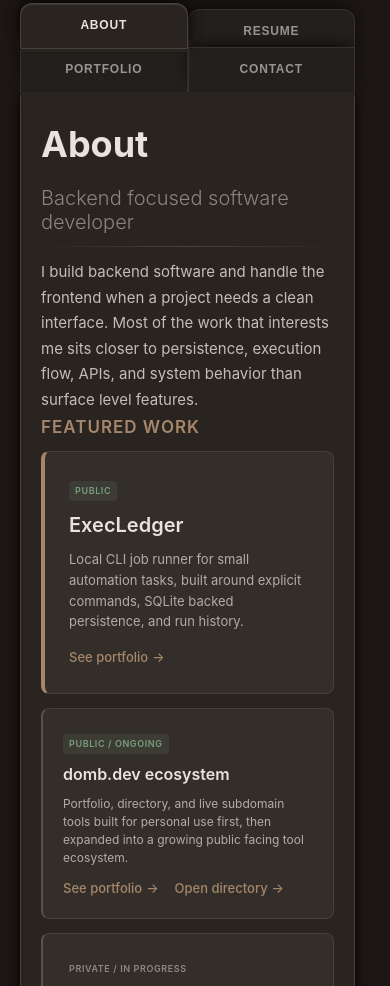
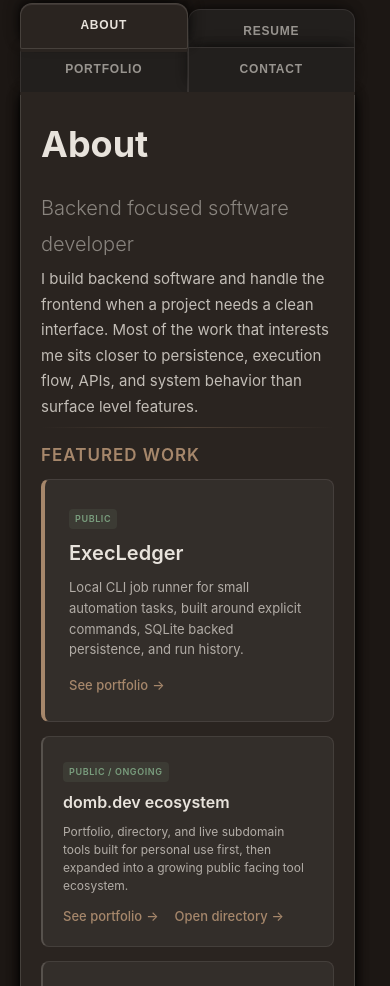
Before and after one commit to DomBDev/DomBDev.github.io, a plain HTML site: page index.html in a window 390 px wide. Shown: the part 735-1721 px from the top of the page. Drawn offline with Linux system fonts and the light colour scheme; animation ran at ten frames a second.

Commit message:
feat: fixed layout; internal scrolling in content area, tabs stay fixed

```diff
--- a/assets/css/style.css
+++ b/assets/css/style.css
@@ -1,4 +1,3 @@
-/* CSS Variables */
 :root {
     --bg-primary: #1c1714;
     --bg-secondary: #2a2420;
@@ -37,14 +36,12 @@
     --transition-medium: 0.4s ease;
 }
 
-/* Reset */
 * {
     margin: 0;
     padding: 0;
     box-sizing: border-box;
 }
 
-/* Scrollbar Styling */
 html {
     scrollbar-gutter: stable;
 }
@@ -72,7 +69,7 @@ html {
     background-color: var(--accent-bright);
 }
 
-/* Base Styles */
+
 body {
     font-family: -apple-system, BlinkMacSystemFont, 'Segoe UI', Roboto, Oxygen, Ubuntu, Cantarell, sans-serif;
     background-color: var(--bg-primary);
@@ -81,7 +78,7 @@ body {
     display: flex;
 }
 
-/* Layout */
+
 .container {
     display: flex;
     width: 100%;
@@ -90,7 +87,27 @@ body {
     min-height: 100vh;
 }
 
-/* Main Content */
+@media (min-width: 769px) {
+    html, body {
+        overflow: hidden;
+        height: 100vh;
+    }
+
+    .container {
+        height: 100vh;
+        overflow: hidden;
+    }
+
+    .main-content {
+        min-height: 0;
+        overflow: hidden;
+    }
+
+    .content-area {
+        min-height: 0;
+    }
+}
+
 .main-content {
     flex: 1;
     margin-left: calc(var(--sidebar-width) + var(--spacing-md));
@@ -100,7 +117,6 @@ body {
     scrollbar-gutter: stable;
 }
 
-/* Tab Navigation */
 .tab-navigation {
     display: flex;
     gap: 4px;
@@ -175,22 +191,32 @@ body {
         inset 0 1px 0 rgba(232, 227, 220, 0.1)
 }
 
-/* Content Area */
 .content-area {
     flex: 1;
     z-index: 0;
+    display: flex;
+    flex-direction: column;
+    overflow: hidden;
     background-color: var(--bg-secondary);
     border-radius: 0px 12px 12px 12px;
-    padding: var(--spacing-2xl);
+    padding: var(--spacing-sm) 1px;
     min-height: 600px;
     border: 1px solid rgba(232, 227, 220, 0.15);
     border-top: none;
     box-shadow:
         0 -6px 12px -6px rgba(0,0,0,0.8),
-        6px 0 12px -6px rgba(0,0,0,0.8),
-        -6px 0 12px -6px rgba(0,0,0,0.8),
-        inset 0 1px 0 rgba(232, 227, 220, 0.1);
+        6px -4px 12px -6px rgba(0,0,0,0.8),
+        -6px -4px 12px -6px rgba(0,0,0,0.8),
+        0 -8px 16px -8px rgba(0,0,0,0.8),
+        0 6px 16px -4px rgba(0,0,0,0.8);
     position: relative;
+}
+
+.content-area-inner {
+    flex: 1;
+    min-height: 0;
+    overflow-y: auto;
+    padding: var(--spacing-2xl);
 }
 
 .content-section {
@@ -213,7 +239,7 @@ body {
     }
 }
 
-/* Section Styles */
+
 .section-title {
     font-size: 36px;
     font-weight: 700;
@@ -234,7 +260,6 @@ body {
     color: var(--text-secondary);
 }
 
-/* Responsive Design */
 @media (max-width: 1024px) {
     .main-content {
         margin-left: calc(var(--sidebar-width-tablet) + var(--spacing-md));
@@ -243,17 +268,35 @@ body {
 }
 
 @media (max-width: 768px) {
+    html, body {
+        overflow: visible;
+        height: auto;
+    }
+
     .container {
         flex-direction: column;
+        height: auto;
+        overflow: visible;
+        min-height: 100vh;
     }
 
     .main-content {
         margin-left: 0;
         padding: var(--spacing-md);
+        min-height: auto;
+        overflow: visible;
     }
 
     .content-area {
         border-radius: 0px 0px 12px 12px;
+        padding: 0;
+        min-height: 600px;
+        overflow: visible;
+    }
+
+    .content-area-inner {
+        overflow: visible;
+        min-height: auto;
         padding: var(--spacing-lg) var(--spacing-md);
     }
 
--- a/index.html
+++ b/index.html
@@ -113,18 +113,21 @@
             </nav>
 
             <div class="content-area">
+                <div class="content-area-inner">
                 <section id="about" class="content-section active">
                     <h2 class="section-title">About</h2>
-                    <p class="section-subtitle about-subtitle">Backend focused software developer</p>
                     <div class="section-content">
                         <div class="about-landing">
-                            <div class="intro-block">
+                            <div class="about-intro-column">
+                                <p class="section-subtitle about-subtitle">Backend focused software developer</p>
+                                <div class="intro-block">
                                 <p class="intro-text">
                                     I build backend software and handle the frontend when a project needs a clean interface. Most of the work that interests me sits closer to persistence, execution flow, APIs, and system behavior than surface level features.
                                 </p>
                                 <p class="intro-text">
                                     I care about software that is understandable, useful, and deliberate. Good UI and UX matter, but mostly as the layer that makes a strong system easier to use.
                                 </p>
+                                </div>
                             </div>
                             <div class="current-focus-panel">
                                 <div class="current-focus-label">Current focus</div>
@@ -545,6 +548,7 @@
                         </div>
                     </div>
                 </section>
+                </div>
             </div>
         </main>
     </div>
```
